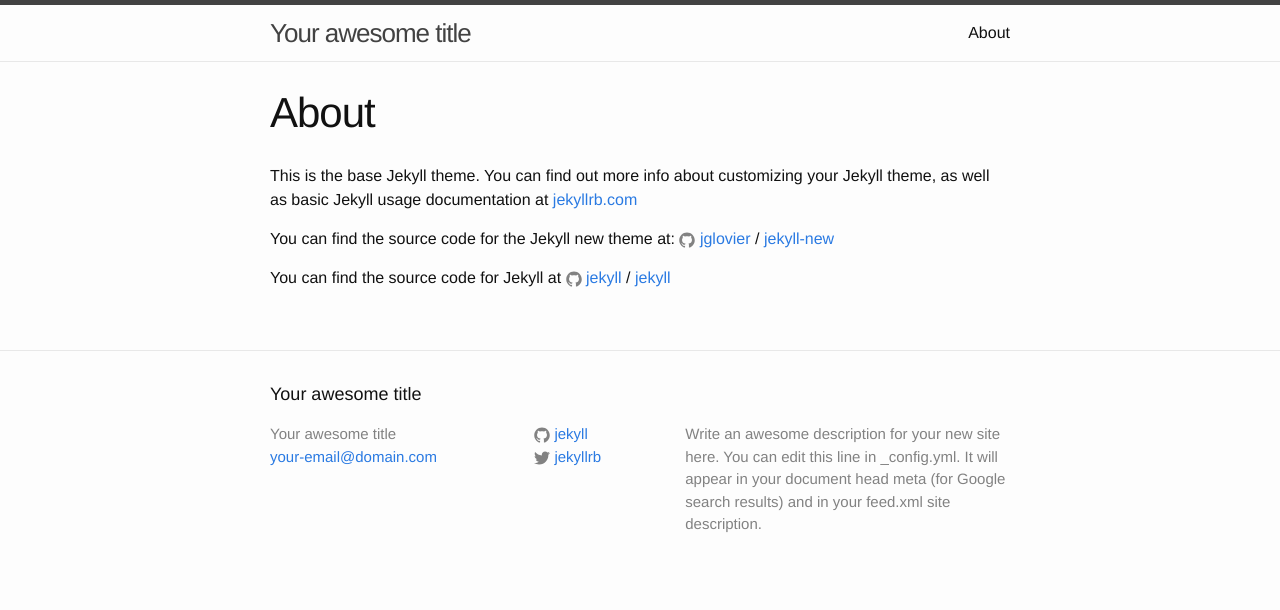
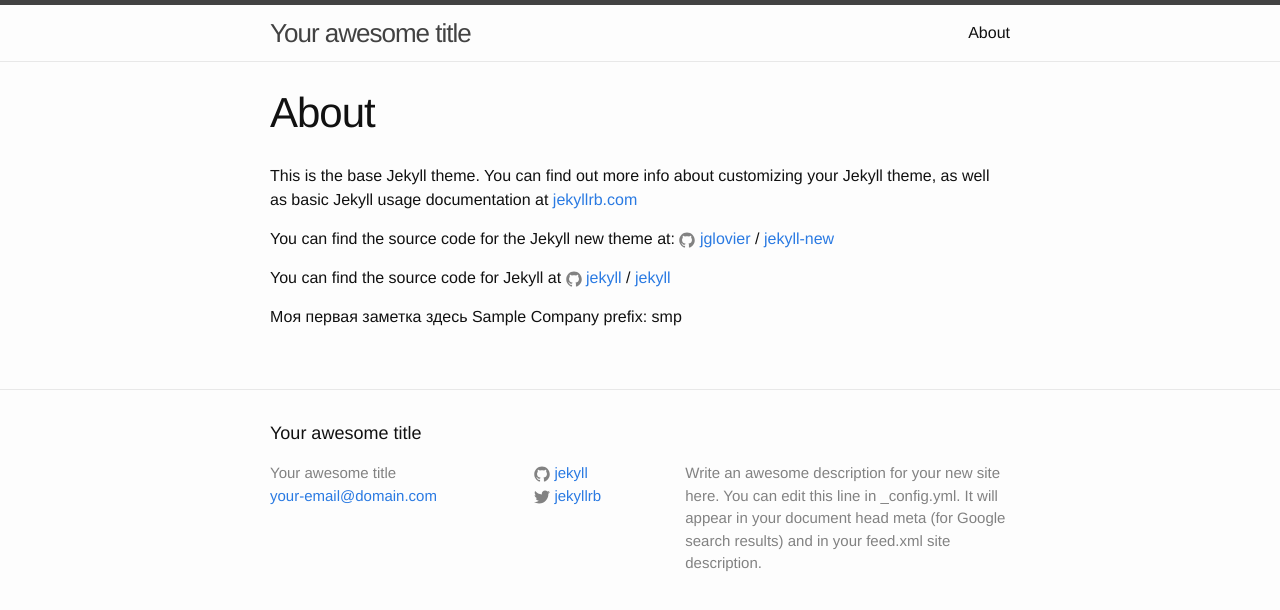
Before and after one commit to CaseCoder/CaseCoder.github.io, a Jekyll site: the page built from about.md, in a window 1280 px wide. Shown: the top 610 px of the page. Built offline with Jekyll 4.4.1, drawn with Linux system fonts in a browser that asks for light colours.

Commit message:
Update about.md

```diff
--- a/about.md
+++ b/about.md
@@ -13,3 +13,7 @@ You can find the source code for the Jekyll new theme at:
 You can find the source code for Jekyll at
 {% include icon-github.html username="jekyll" %} /
 [jekyll](https://github.com/jekyll/jekyll)
+
+Моя первая заметка здесь
+Sample Company
+prefix: smp
```
